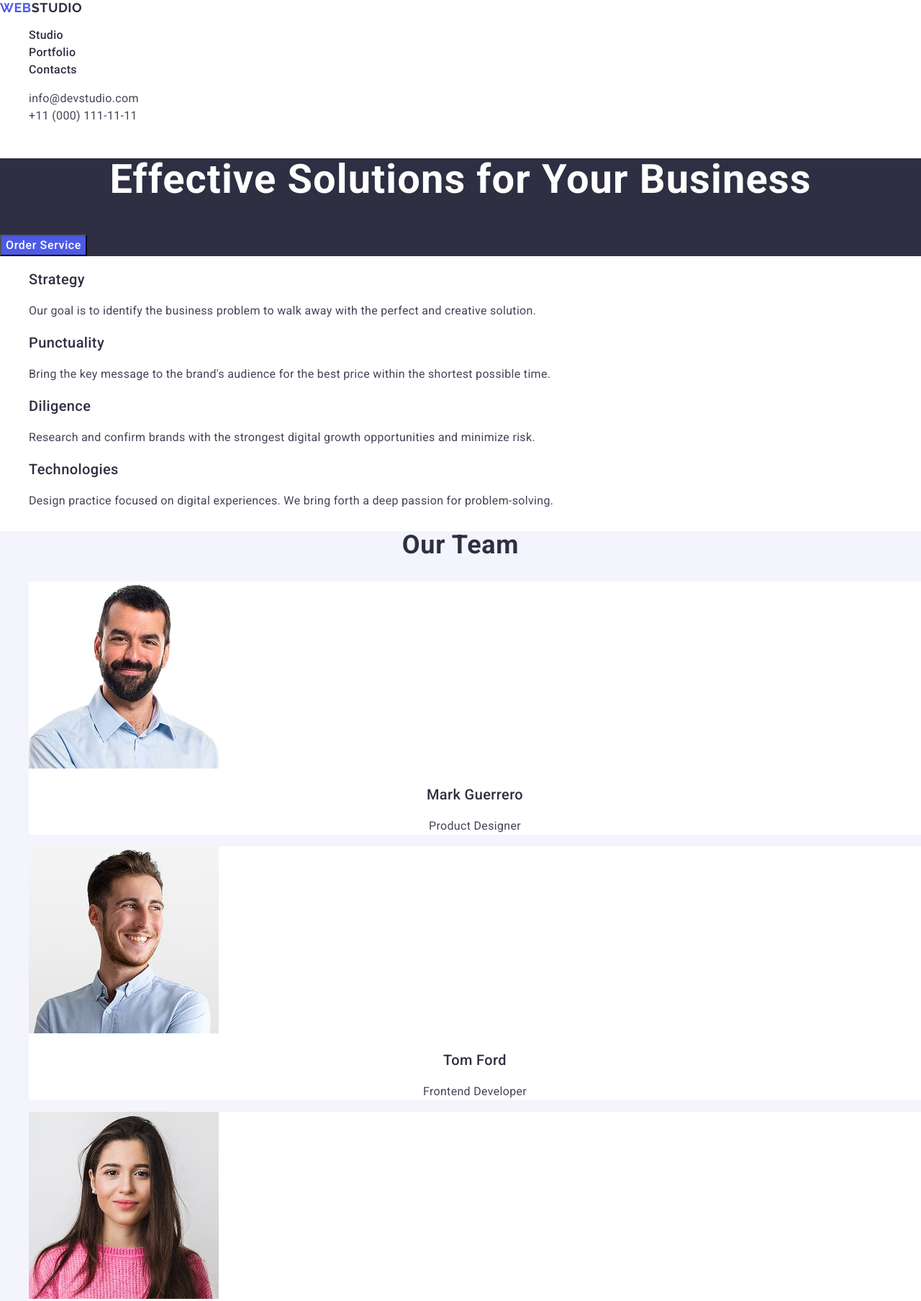
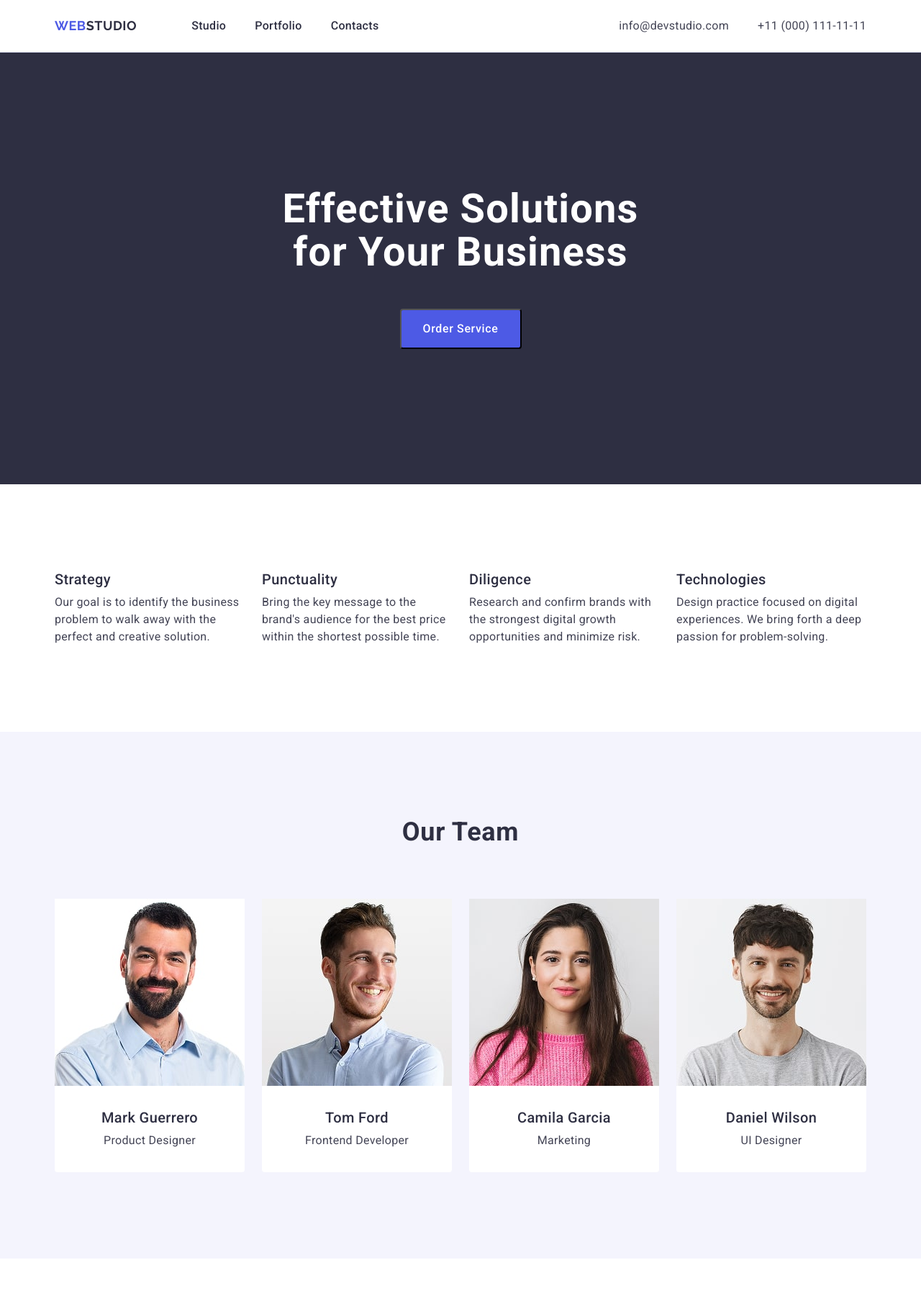
Before and after one commit to BohdanVoitsehivsky/goit-markup-hw-03, a plain HTML site: page index.html in a window 1280 px wide. Shown: the top 1808 px of the page at 72% size. Drawn offline with nearby package versions, Linux system fonts and the light colour scheme.

Commit message:
finish homework3

```diff
--- a/css/styles.css
+++ b/css/styles.css
@@ -1,3 +1,7 @@
+* {
+  box-sizing: border-box;
+}
+
 body {
   font-family: "Roboto", sans-serif;
   color: #434455;
@@ -10,7 +14,43 @@ a {
 li {
   list-style: none;
 }
-
+img {
+  display: block;
+}
+h1,
+h2,
+h3,
+h4,
+h5,
+h6,
+p {
+  margin: 0;
+}
+ul {
+  margin: 0;
+  padding: 0;
+}
+.container {
+  max-width: 1158px;
+  padding-left: 15px;
+  padding-right: 15px;
+  margin-left: auto;
+  margin-right: auto;
+}
+.header {
+  border-bottom: 1px solid #e7e9fc;
+}
+.header .container {
+  display: flex;
+  align-items: center;
+}
+.nav {
+  display: flex;
+  align-items: center;
+}
+.logo {
+  padding: 24px 0;
+}
 .logo span {
   font-family: "Raleway", sans-serif;
   font-weight: 700;
@@ -27,25 +67,40 @@ li {
   line-height: 1.17;
   letter-spacing: 0.03em;
   text-transform: uppercase;
+  margin-right: 76px;
 
   color: #4d5ae5;
 }
 .logostudio {
   color: #2e2f42;
 }
+.nav-list {
+  display: flex;
+  align-items: center;
+  gap: 40px;
+}
 
 .nav-list-item {
+  display: block;
   font-weight: 500;
   font-size: 16px;
   line-height: 1.5;
   letter-spacing: 0.02em;
   color: #2e2f42;
+  padding: 24px 0;
 }
 .nav-list-item:hover {
   color: #404bbf;
 }
 .nav-list-item:focus {
   color: #404bbf;
+}
+.contact-list {
+  display: flex;
+  gap: 40px;
+}
+.client-contact {
+  margin-left: auto;
 }
 .client-contact {
   font-weight: 400;
@@ -61,16 +116,25 @@ li {
 .client-contact:focus {
   color: #404bbf;
 }
+.contact-list {
+  display: flex;
+}
 .section-title {
   background: #2e2f42;
+  padding: 188px 0;
 }
+
 .title {
+  max-width: 496px;
   font-weight: 700;
   font-size: 56px;
   line-height: 1.07;
   letter-spacing: 0.02em;
   text-align: center;
   color: #fff;
+  margin-left: auto;
+  margin-right: auto;
+  margin-bottom: 48px;
 }
 .button {
   font-weight: 500;
@@ -81,6 +145,12 @@ li {
   background-color: #4d5ae5;
   font-family: "Roboto", sans-serif;
   cursor: pointer;
+  display: block;
+  margin-right: auto;
+  margin-left: auto;
+  min-width: 169px;
+  height: 56px;
+  border-radius: 4px;
 }
 .button:hover {
   background-color: #404bbf;
@@ -90,23 +160,36 @@ li {
   background-color: #404bbf;
   color: #fff;
 }
+.features {
+  padding: 120px 0;
+}
 
+.info-list {
+  display: flex;
+  gap: 24px;
+  padding: 0;
+}
+.info-list-item {
+  flex-basis: calc((100% - 72px) / 4);
+}
 .info-list-title {
   font-weight: 500;
   font-size: 20px;
   line-height: 1.2;
   letter-spacing: 0.02em;
   color: #2e2f42;
+  padding: 0 0 8px 0;
 }
 .info-list-text {
   font-weight: 400;
   font-size: 16px;
   line-height: 1.5;
   letter-spacing: 0.02em;
-  color: #43445;
+  color: #434455;
 }
 .section-team {
   background: #f4f4fd;
+  padding: 120px 0;
 }
 .team-title {
   font-weight: 700;
@@ -116,9 +199,20 @@ li {
   text-align: center;
   text-transform: capitalize;
   color: #2e2f42;
+  margin-bottom: 72px;
+}
+.team-list {
+  display: flex;
+  padding: 0;
+  gap: 24px;
 }
 .team-members {
   background: #fff;
+  border-radius: 0 0 4px 4px;
+  width: calc((100% - 72px) / 4);
+}
+.member-name {
+  padding: 32px 0;
 }
 .team-members-title {
   font-weight: 500;
@@ -128,6 +222,7 @@ li {
   text-align: center;
   text-transform: capitalize;
   color: #2e2f42;
+  margin-bottom: 8px;
 }
 .team-members-text {
   font-weight: 400;
@@ -137,6 +232,9 @@ li {
   text-align: center;
   color: #434455;
 }
+.portfolio {
+  padding: 120px 0;
+}
 .title-portfolio {
   font-weight: 700;
   font-size: 36px;
@@ -145,6 +243,14 @@ li {
   text-align: center;
   text-transform: capitalize;
   color: #2e2f42;
+  margin-bottom: 72px;
+}
+.portfolio-card {
+  display: flex;
+  flex-wrap: wrap;
+  row-gap: 48px;
+  column-gap: 24px;
+  padding: 0;
 }
 .portfolio-card-title {
   font-weight: 500;
@@ -152,6 +258,14 @@ li {
   line-height: 1.2;
   letter-spacing: 0.02em;
   color: #2e2f42;
+  margin-bottom: 8px;
+}
+.portfolio-item {
+  width: calc((100% - 48px) / 3);
+}
+.portfolio-list {
+  padding: 32px 16px;
+  border: 1px solid #e7e9fc;
 }
 .portfolio-card-text {
   font-weight: 400;
@@ -162,6 +276,7 @@ li {
 }
 .footer {
   background-color: #2e2f42;
+  padding: 100px 0;
 }
 .logo-footer {
   font-weight: 700;
@@ -171,6 +286,8 @@ li {
   text-transform: uppercase;
   color: #4d5ae5;
   font-family: "Raleway", sans-serif;
+  display: inline-block;
+  margin-bottom: 16px;
 }
 .footer-logostudio {
   color: #f4f4fd;
@@ -181,4 +298,5 @@ li {
   line-height: 1.5;
   letter-spacing: 0.02em;
   color: #f4f4fd;
+  max-width: 264px;
 }
--- a/index.html
+++ b/index.html
@@ -2,8 +2,11 @@
 <html lang="en">
   <head>
     <meta charset="UTF-8" />
-    <meta name="viewport" content="width=device-width, initial-scale=1.0" />
-    <title>goit-markup-hw-02</title>
+    <meta
+      name="viewport"
+      content="width=device-width, initial-scale=1.0"
+    />
+    <title>goit-markup-hw-03</title>
     <link
       rel="stylesheet"
       href="https://cdnjs.cloudflare.com/ajax/libs/modern-normalize/3.0.1/modern-normalize.css"
@@ -11,71 +14,115 @@
       crossorigin="anonymous"
       referrerpolicy="no-referrer"
     />
-    <link rel="stylesheet" href="./css/styles.css" />
-    <link rel="preconnect" href="https://fonts.googleapis.com" />
-    <link rel="preconnect" href="https://fonts.gstatic.com" crossorigin />
+    <link
+      rel="stylesheet"
+      href="./css/styles.css"
+    />
+    <link
+      rel="preconnect"
+      href="https://fonts.googleapis.com"
+    />
+    <link
+      rel="preconnect"
+      href="https://fonts.gstatic.com"
+      crossorigin
+    />
     <link
       href="https://fonts.googleapis.com/css2?family=Raleway:wght@700&family=Roboto:wght@400;500;700&display=swap"
       rel="stylesheet"
     />
   </head>
   <body>
-    <header>
+    <header class="header">
+      <div class="container">
         <nav class="nav">
-        <a class="logo" href="./index.html"
+          <a
+            class="logo"
+            href="./index.html"
             >WEB<span class="logostudio">Studio</span></a
           >
           <ul class="nav-list">
-          <li><a href="./index.html" class="nav-list-item">Studio</a></li>
-          <li><a href="" class="nav-list-item">Portfolio</a></li>
-          <li><a href="" class="nav-list-item">Contacts</a></li>
+            <li>
+              <a
+                href="./index.html"
+                class="nav-list-item"
+                >Studio</a
+              >
+            </li>
+            <li>
+              <a
+                href=""
+                class="nav-list-item"
+                >Portfolio</a
+              >
+            </li>
+            <li>
+              <a
+                href=""
+                class="nav-list-item"
+                >Contacts</a
+              >
+            </li>
           </ul>
         </nav>
         <address class="client-contact">
           <ul class="contact-list">
             <li>
-            <a href="mailto:info@devstudio.com" class="client-contact"
+              <a
+                href="mailto:info@devstudio.com"
+                class="client-contact"
                 >info@devstudio.com</a
               >
             </li>
             <li>
-            <a href="tel:+110001111111" class="client-contact"
+              <a
+                href="tel:+110001111111"
+                class="client-contact"
                 >+11 (000) 111-11-11</a
               >
             </li>
           </ul>
         </address>
+      </div>
     </header>
     <main>
       <section class="section-title">
+        <div class="container">
           <h1 class="title">Effective Solutions for Your Business</h1>
-        <button class="button" type="button">Order Service</button>
+          <button
+            class="button"
+            type="button"
+          >
+            Order Service
+          </button>
+        </div>
       </section>
-      <section>
+      <section class="features">
+        <div class="container">
           <h2 hidden>Features</h2>
           <ul class="info-list">
-          <li>
+            <li class="info-list-item">
               <h3 class="info-list-title">Strategy</h3>
               <p class="info-list-text">
-              Our goal is to identify the business problem to walk away with the
-              perfect and creative solution.
+                Our goal is to identify the business problem to walk away with
+                the perfect and creative solution.
               </p>
             </li>
-          <li>
+            <li class="info-list-item">
               <h3 class="info-list-title">Punctuality</h3>
               <p class="info-list-text">
                 Bring the key message to the brand's audience for the best price
                 within the shortest possible time.
               </p>
             </li>
-          <li>
+            <li class="info-list-item">
               <h3 class="info-list-title">Diligence</h3>
               <p class="info-list-text">
                 Research and confirm brands with the strongest digital growth
                 opportunities and minimize risk.
               </p>
             </li>
-          <li>
+            <li class="info-list-item">
               <h3 class="info-list-title">Technologies</h3>
               <p class="info-list-text">
                 Design practice focused on digital experiences. We bring forth a
@@ -83,8 +130,10 @@
               </p>
             </li>
           </ul>
+        </div>
       </section>
       <section class="section-team">
+        <div class="container">
           <h2 class="team-title">Our Team</h2>
           <ul class="team-list">
             <li class="team-members">
@@ -94,8 +143,10 @@
                 width="264"
                 height="260"
               />
+              <div class="member-name">
                 <h3 class="team-members-title">Mark Guerrero</h3>
                 <p class="team-members-text">Product Designer</p>
+              </div>
             </li>
 
             <li class="team-members">
@@ -105,8 +156,10 @@
                 width="264"
                 height="260"
               />
+              <div class="member-name">
                 <h3 class="team-members-title">Tom Ford</h3>
                 <p class="team-members-text">Frontend Developer</p>
+              </div>
             </li>
 
             <li class="team-members">
@@ -116,8 +169,11 @@
                 width="264"
                 height="260"
               />
+
+              <div class="member-name">
                 <h3 class="team-members-title">Camila Garcia</h3>
                 <p class="team-members-text">Marketing</p>
+              </div>
             </li>
 
             <li class="team-members">
@@ -127,12 +183,17 @@
                 width="264"
                 height="260"
               />
+
+              <div class="member-name">
                 <h3 class="team-members-title">Daniel Wilson</h3>
                 <p class="team-members-text">UI Designer</p>
+              </div>
             </li>
           </ul>
+        </div>
       </section>
       <section class="portfolio">
+        <div class="container">
           <h2 class="title-portfolio">Our Portfolio</h2>
           <ul class="portfolio-card">
             <li class="portfolio-item">
@@ -142,8 +203,10 @@
                 width="360"
                 height="300"
               />
+              <div class="portfolio-list">
                 <h3 class="portfolio-card-title">Banking App</h3>
                 <p class="portfolio-card-text">App</p>
+              </div>
             </li>
             <li class="portfolio-item">
               <img
@@ -152,8 +215,10 @@
                 width="360"
                 height="300"
               />
+              <div class="portfolio-list">
                 <h3 class="portfolio-card-title">Cashless Payment</h3>
                 <p class="portfolio-card-text">Marketing</p>
+              </div>
             </li>
             <li class="portfolio-item">
               <img
@@ -162,8 +227,10 @@
                 width="360"
                 height="300"
               />
+              <div class="portfolio-list">
                 <h3 class="portfolio-card-title">Meditation App</h3>
                 <p class="portfolio-card-text">App</p>
+              </div>
             </li>
 
             <li class="portfolio-item">
@@ -174,8 +241,10 @@
                 height="300"
               />
 
+              <div class="portfolio-list">
                 <h3 class="portfolio-card-title">Taxi Service</h3>
                 <p class="portfolio-card-text">Marketing</p>
+              </div>
             </li>
             <li class="portfolio-item">
               <img
@@ -184,8 +253,10 @@
                 width="360"
                 height="300"
               />
+              <div class="portfolio-list">
                 <h3 class="portfolio-card-title">Screen Illustrations</h3>
                 <p class="portfolio-card-text">Design</p>
+              </div>
             </li>
             <li class="portfolio-item">
               <img
@@ -194,20 +265,27 @@
                 width="360"
                 height="300"
               />
+              <div class="portfolio-list">
                 <h3 class="portfolio-card-title">Online Courses</h3>
                 <p class="portfolio-card-text">Marketing</p>
+              </div>
             </li>
           </ul>
+        </div>
       </section>
     </main>
     <footer class="footer">
-      <a class="logo-footer" href="./index.html"
+      <div class="container">
+        <a
+          class="logo-footer"
+          href="./index.html"
           >WEB<span class="footer-logostudio">Studio</span></a
         >
         <p class="footer-text">
-        Increase the flow of customers and sales for your business with digital
-        marketing & growth solutions.
+          Increase the flow of customers and sales for your business with
+          digital marketing & growth solutions.
         </p>
+      </div>
     </footer>
   </body>
 </html>
```
Lines whose indentation alone changed are shown as unchanged.
